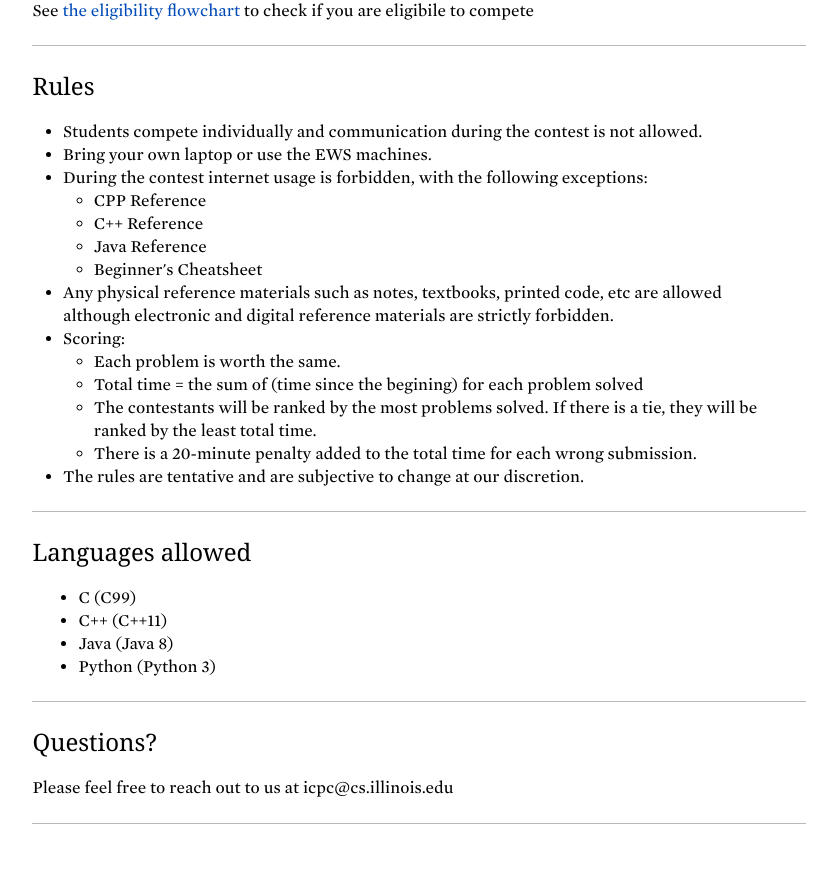
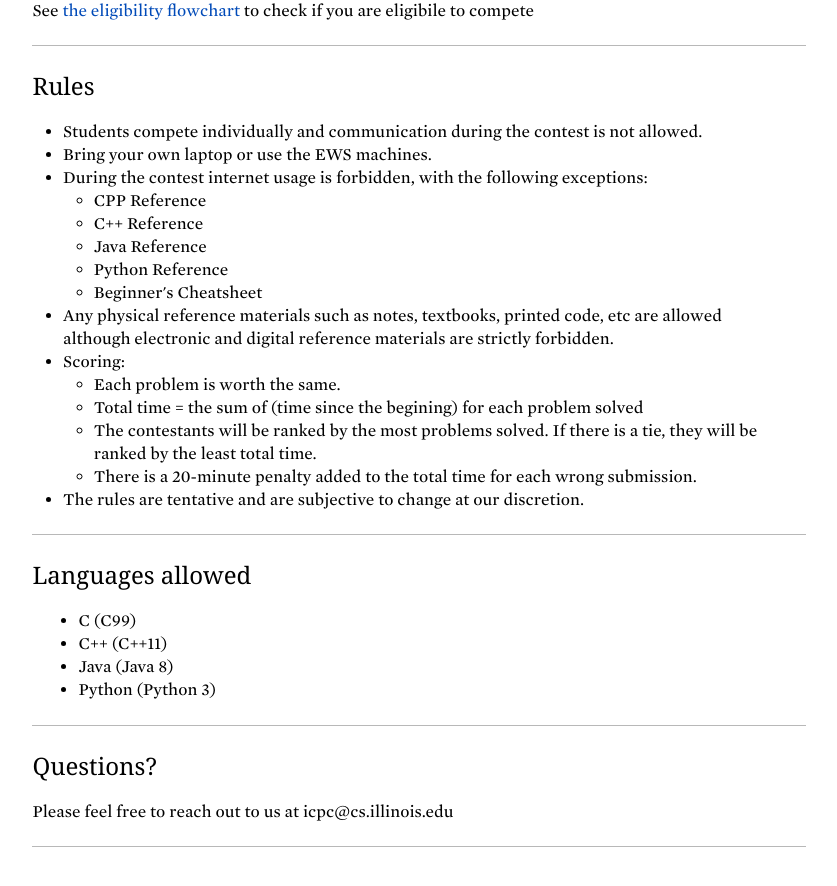
Before and after one commit to acm-uiuc/icpc-website, a Jekyll site: the page built from ipl.html, in a window 1280 px wide and 900 px high, scrolled down 1761 px. Shown: the top 886 px of the window, without its empty margins (221-1058 px from the left). Built offline with Jekyll 4.4.1, drawn with Linux system fonts in a browser that asks for light colours; nearby versions of some CDN libraries; some web fonts are replaced; Markdown is read by kramdown in place of the engine named in the settings.

```diff
--- a/ipl.html
+++ b/ipl.html
@@ -74,6 +74,7 @@
 			<li><a href="http://en.cppreference.com/w/">CPP Reference</a>
 			<li><a href="http://www.cplusplus.com/reference">C++ Reference</a>
 			<li><a href="https://docs.oracle.com/javase/7/docs/api">Java Reference</a>
+			<li><a href = "https://docs.python.org">Python Reference</a>
 			<li><a href="cheatsheet.pdf">Beginner's Cheatsheet</a>
 		</ul>
 	</li>
```
